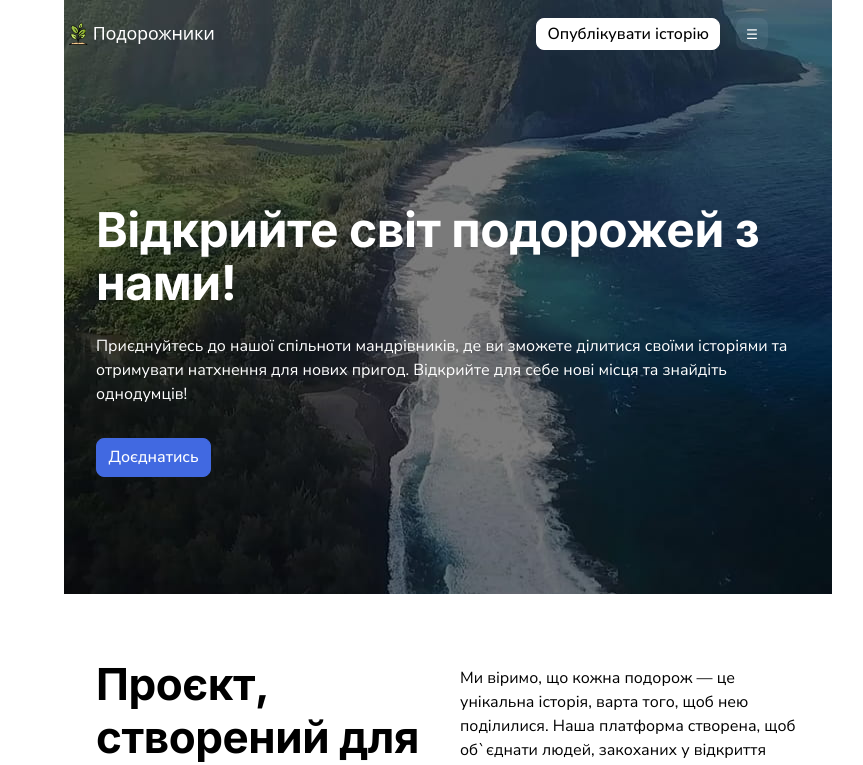
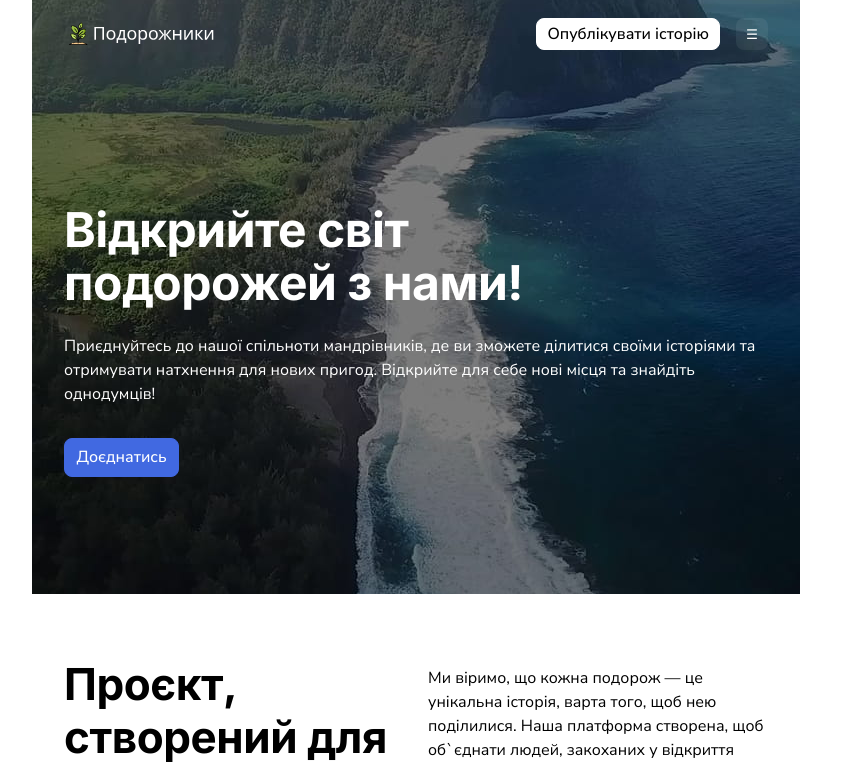
Before and after one commit to Eugene3671/podorognick-front, a Next.js app: page / in a window 1280 px wide. Shown: the top 765 px of the page, without its empty margins (224-1087 px from the left). Built offline with nearby package versions, Linux system fonts and the light colour scheme; no server answers.

Commit message:
change css from hero and add picture in html

```diff
--- a/src/app/globals.css
+++ b/src/app/globals.css
@@ -67,7 +67,7 @@ main {
 @media screen and (min-width: 768px) {
   .container {
     max-width: 768px;
-    --container-padding: 32px;
+    /* --container-padding: 32px; */
   }
 }
 
@@ -75,7 +75,7 @@ main {
   .container {
     /* max-width: var(--container-width); */
     max-width: 1440px;
-    --container-padding: 64px;
+    /* --container-padding: 64px; */
   }
 }
 
--- a/src/components/Hero/Hero.module.css
+++ b/src/components/Hero/Hero.module.css
@@ -1,13 +1,28 @@
 .container {
   padding: 124px 20px 331px;
 
-  background-image: url("/img/hero-baner/bg-mob-compressed.jpg");
-  background-size: cover;
-  background-position: top center;
-  background-repeat: no-repeat;
+  position: relative;
+  overflow: hidden;
+}
 
-  background-attachment: fixed;
-  margin-left: 0;
+.picture {
+  position: absolute;
+  inset: 0;
+  width: 100%;
+  height: 100%;
+}
+
+.image {
+  width: 100%;
+  height: 100%;
+  object-fit: cover;
+}
+
+.title,
+.description,
+.button {
+  position: relative;
+  z-index: 2;
 }
 
 .title {
@@ -56,11 +71,12 @@
     width: 768px;
     padding: 172px 32px 117px;
 
-    background-image: url("/img/hero-baner/bg-tab-compressed.jpg");
+    /* background-image: url("/img/hero-baner/bg-tab-compressed.jpg"); */
   }
 
   .title {
     font-size: 48px;
+    padding-right: 92px;
   }
   .button {
     width: 115px;
@@ -73,7 +89,7 @@
     width: 1440px;
     padding: 172px 617px 347px 64px;
 
-    background-image: url("/img/hero-baner/bg-pc-compressed.jpg");
+    /* background-image: url("/img/hero-baner/bg-pc-compressed.jpg"); */
     .title {
       font-size: 56px;
     }
--- a/src/components/Hero/Hero.tsx
+++ b/src/components/Hero/Hero.tsx
@@ -4,6 +4,36 @@ import Link from "next/link";
 export default function Hero() {
   return (
     <div className={css.container}>
+      <picture className={css.picture}>
+        {/* desktop */}
+        <source
+          media="(min-width: 1440px)"
+          srcSet="
+      /img/hero-baner/bg-pc-compressed.jpg 1x,
+      /img/hero-baner/bg-pc@2x-compressed.jpg 2x
+    "
+        />
+
+        {/* tablet */}
+        <source
+          media="(min-width: 768px)"
+          srcSet="
+      /img/hero-baner/bg-tab-compressed.jpg 1x,
+      /img/hero-baner/bg-tab@2x-compressed.jpg 2x
+    "
+        />
+
+        {/* mobile (fallback) */}
+        <img
+          src="/img/hero-baner/bg-mob-compressed.jpg"
+          srcSet="
+      /img/hero-baner/bg-mob-compressed.jpg 1x,
+      /img/hero-baner/bg-mob@2x-compressed.jpg 2x
+    "
+          alt="Відкрита книга, плед і чашка кави"
+          className={css.image}
+        />
+      </picture>
       <h1 className={css.title}>Відкрийте світ подорожей з нами!</h1>
       <p className={css.description}>
         Приєднуйтесь до нашої спільноти мандрівників, де ви зможете ділитися
```
